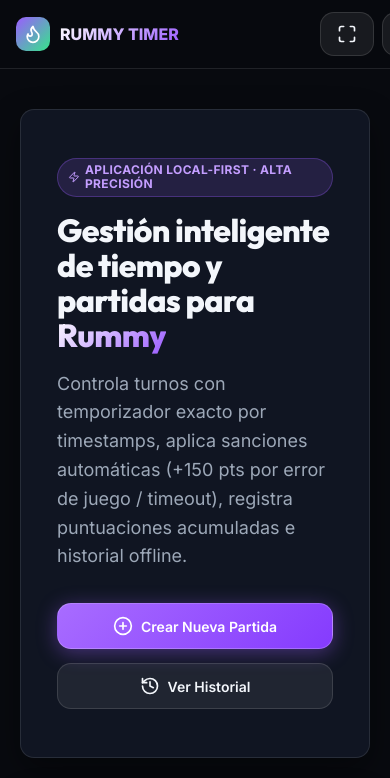
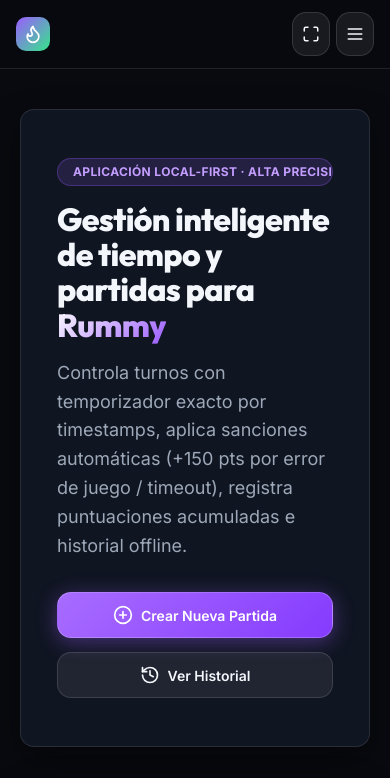
Before and after one commit to MebaDevs/RummyManager, a React (Vite) app: page / in a window 390 px wide. Shown: the top 778 px of the page. Built offline with nearby package versions, Linux system fonts and the light colour scheme.

Commit message:
fix(mobile): remove fullscreen from sidebar, square icon buttons, spacing fix, add vite-env.d.ts for CSS type declarations

```diff
--- a/src/App.tsx
+++ b/src/App.tsx
@@ -95,18 +95,18 @@ export const AppLayout: React.FC = () => {
           >
             <Flame size={20} />
           </div>
-          <span style={{ fontSize: 16, fontWeight: 800 }} className="gradient-text">
+          <span style={{ fontSize: 16, fontWeight: 800 }} className="gradient-text mobile-header-title">
             RUMMY TIMER
           </span>
         </div>
 
-        <div style={{ display: 'flex', alignItems: 'center', gap: 8 }}>
+        <div style={{ display: 'flex', alignItems: 'center', gap: 6, flexShrink: 0 }}>
           <button
             onClick={toggleFullscreen}
             className="btn btn-secondary"
             style={{
-              width: 40,
-              height: 40,
+              width: 38,
+              height: 38,
               padding: 0,
               display: 'flex',
               alignItems: 'center',
@@ -114,18 +114,18 @@ export const AppLayout: React.FC = () => {
               borderRadius: 'var(--radius-md)',
               flexShrink: 0,
             }}
-            title={isFullscreen ? 'Salir de pantalla completa' : 'Pantalla completa (Ocultar barra URL)'}
+            title={isFullscreen ? 'Salir de pantalla completa' : 'Pantalla completa'}
             aria-label="Pantalla Completa"
           >
-            {isFullscreen ? <Minimize size={20} /> : <Maximize size={20} />}
+            {isFullscreen ? <Minimize size={18} /> : <Maximize size={18} />}
           </button>
 
           <button
             onClick={() => setIsMobileNavOpen(!isMobileNavOpen)}
             className="btn btn-secondary"
             style={{
-              width: 40,
-              height: 40,
+              width: 38,
+              height: 38,
               padding: 0,
               display: 'flex',
               alignItems: 'center',
@@ -135,7 +135,7 @@ export const AppLayout: React.FC = () => {
             }}
             aria-label={isMobileNavOpen ? 'Cerrar Menú' : 'Abrir Menú'}
           >
-            {isMobileNavOpen ? <X size={22} /> : <Menu size={22} />}
+            {isMobileNavOpen ? <X size={20} /> : <Menu size={20} />}
           </button>
         </div>
       </header>
--- a/src/components/HeaderInfoStrip.tsx
+++ b/src/components/HeaderInfoStrip.tsx
@@ -26,35 +26,64 @@ export const HeaderInfoStrip: React.FC<HeaderInfoStripProps> = ({
       <div
         className="glass-panel round-card-main"
         style={{
-          padding: '14px 18px',
+          padding: '16px 18px',
           display: 'flex',
-          alignItems: 'center',
-          justifyContent: 'space-between',
-          gap: 12,
+          flexDirection: 'column',
+          gap: 10,
+          width: '100%',
+          boxSizing: 'border-box',
+          overflow: 'hidden',
         }}
       >
-        <div>
-          <span style={{ fontSize: 11, color: 'var(--text-muted)', fontWeight: 700, letterSpacing: '0.05em' }}>
-            RONDA ACTUAL
-          </span>
-          <h3 style={{ fontSize: 20, fontWeight: 800, margin: '2px 0 4px 0' }}>
-            Ronda {currentRound?.number || 1}
-          </h3>
-          <span className="badge badge-purple" style={{ fontSize: 11 }}>
+        <div style={{ display: 'flex', alignItems: 'center', justifyContent: 'space-between', width: '100%', gap: 12 }}>
+          <div>
+            <span style={{ fontSize: 11, color: 'var(--text-muted)', fontWeight: 700, letterSpacing: '0.05em', whiteSpace: 'nowrap' }}>
+              RONDA ACTUAL
+            </span>
+            <h3 style={{ fontSize: 22, fontWeight: 800, margin: '2px 0 0 0', whiteSpace: 'nowrap' }}>
+              Ronda {currentRound?.number || 1}
+            </h3>
+          </div>
+
+          {/* Botón de Puntuación Integrado para Móvil (Solo Icono) */}
+          <button
+            onClick={onToggleScoreboard}
+            className={`btn ${isScoreboardOpen ? 'btn-secondary' : 'btn-primary'} mobile-scoreboard-toggle`}
+            style={{
+              width: 38,
+              height: 38,
+              padding: 0,
+              display: 'flex',
+              alignItems: 'center',
+              justifyContent: 'center',
+              borderRadius: 'var(--radius-md)',
+              flexShrink: 0,
+            }}
+            title={isScoreboardOpen ? 'Ocultar Puntuación' : 'Ver Puntuación'}
+            aria-label="Puntuación"
+          >
+            {isScoreboardOpen ? <X size={20} /> : <BarChart3 size={20} />}
+          </button>
+        </div>
+
+        <div style={{ width: '100%', overflow: 'hidden' }}>
+          <span
+            className="badge badge-purple"
+            style={{
+              fontSize: 12,
+              padding: '6px 12px',
+              whiteSpace: 'nowrap',
+              display: 'inline-flex',
+              alignItems: 'center',
+              gap: 6,
+              maxWidth: '100%',
+              overflow: 'hidden',
+              textOverflow: 'ellipsis',
+            }}
+          >
             🃏 {currentRound?.objective.name.split(':')[1] || currentRound?.objective.name}
           </span>
         </div>
-
-        {/* Botón de Puntuación Integrado para Móvil */}
-        <button
-          onClick={onToggleScoreboard}
-          className={`btn ${isScoreboardOpen ? 'btn-secondary' : 'btn-primary'} mobile-scoreboard-toggle`}
-          style={{ padding: '10px 14px', borderRadius: 'var(--radius-md)', flexShrink: 0 }}
-          title={isScoreboardOpen ? 'Ocultar Puntuación' : 'Ver Puntuación'}
-        >
-          {isScoreboardOpen ? <X size={18} /> : <BarChart3 size={18} />}
-          <span>{isScoreboardOpen ? 'Ocultar' : 'Puntuación'}</span>
-        </button>
       </div>
 
       {/* 2. Jugador Actual (Solo Desktop) */}
--- a/src/pages/ActiveGamePage.tsx
+++ b/src/pages/ActiveGamePage.tsx
@@ -10,7 +10,7 @@ import { ReorderPlayersModal } from '../components/ReorderPlayersModal';
 import { usePreciseTimer } from '../hooks/usePreciseTimer';
 import { globalAudioNotifier } from '../infrastructure/audio/WebAudioNotifier';
 import { useRummyEngine } from '../hooks/useRummyEngine';
-import { Users } from 'lucide-react';
+import { Users, Trophy } from 'lucide-react';
 
 export const ActiveGamePage: React.FC = () => {
   const { activeGame, updateGameState, quitCurrentGame, setCurrentPage } = useGame();
@@ -153,20 +153,20 @@ export const ActiveGamePage: React.FC = () => {
       </div>
 
       {/* Extra Actions Bar (Round Winner & Reorder Players) */}
-      <div style={{ display: 'flex', justifyContent: 'center', gap: 12, marginTop: 12 }}>
+      <div style={{ display: 'flex', justifyContent: 'center', gap: 10, marginTop: 12, marginBottom: 16, flexWrap: 'wrap', width: '100%' }}>
         <button
           onClick={handleOpenDeclareWinner}
-          className="btn btn-secondary btn-sm"
-          style={{ borderRadius: 999 }}
+          className="btn btn-secondary"
+          style={{ flex: '1 1 140px', padding: '10px 14px', borderRadius: 'var(--radius-md)', fontSize: 13 }}
         >
-          🏆 Declarar Ganador de Ronda
+          <Trophy size={16} color="var(--status-amber)" /> Declarar Ganador
         </button>
         <button
           onClick={() => setIsReorderModalOpen(true)}
-          className="btn btn-secondary btn-sm"
-          style={{ borderRadius: 999 }}
+          className="btn btn-secondary"
+          style={{ flex: '1 1 140px', padding: '10px 14px', borderRadius: 'var(--radius-md)', fontSize: 13 }}
         >
-          <Users size={16} /> Reordenar Asientos
+          <Users size={16} color="var(--accent-purple)" /> Reordenar Asientos
         </button>
       </div>
 
--- a/src/styles/index.css
+++ b/src/styles/index.css
@@ -226,19 +226,20 @@ h1, h2, h3, h4, .font-display {
 
 /* Badges & Tags */
 .badge {
-  display: inline-flex;
-  align-items: center;
-  gap: 5px;
-  padding: 4px 10px;
-  border-radius: var(--radius-full);
-  font-size: 12px;
-  font-weight: 700;
-  letter-spacing: 0.03em;
-  text-transform: uppercase;
-  max-width: 100%;
-  white-space: normal;
-  line-height: 1.2;
-  word-break: break-word;
+  display: inline-flex !important;
+  align-items: center !important;
+  gap: 5px !important;
+  padding: 4px 10px !important;
+  border-radius: var(--radius-full) !important;
+  font-size: 12px !important;
+  font-weight: 700 !important;
+  letter-spacing: 0.03em !important;
+  text-transform: uppercase !important;
+  max-width: 100% !important;
+  white-space: nowrap !important;
+  word-break: normal !important;
+  overflow: hidden !important;
+  text-overflow: ellipsis !important;
 }
 
 .badge-purple {
@@ -321,6 +322,12 @@ h1, h2, h3, h4, .font-display {
     display: flex !important;
     flex-direction: column !important;
   }
+
+@media (max-width: 400px) {
+  .mobile-header-title {
+    display: none !important;
+  }
+}
   .header-info-container {
     order: 1 !important;
     display: block !important;
@@ -401,11 +408,26 @@ h1, h2, h3, h4, .font-display {
     max-width: 100% !important;
   }
   .btn {
-    width: 100% !important;
     max-width: 100% !important;
     box-sizing: border-box !important;
-    white-space: normal !important;
-    word-break: break-word !important;
+    white-space: normal;
+    word-break: break-word;
+  }
+  .btn-block-mobile {
+    width: 100% !important;
+  }
+  .mobile-scoreboard-toggle {
+    width: 38px !important;
+    height: 38px !important;
+    min-width: 38px !important;
+    max-width: 38px !important;
+    padding: 0 !important;
+    aspect-ratio: 1 / 1 !important;
+    border-radius: var(--radius-md) !important;
+    display: inline-flex !important;
+    align-items: center !important;
+    justify-content: center !important;
+    flex-shrink: 0 !important;
   }
   .bottom-toolbar-container .btn {
     width: 100% !important;
```
Also changed, not shown: src/vite-env.d.ts (added, +8 -0 lines).
